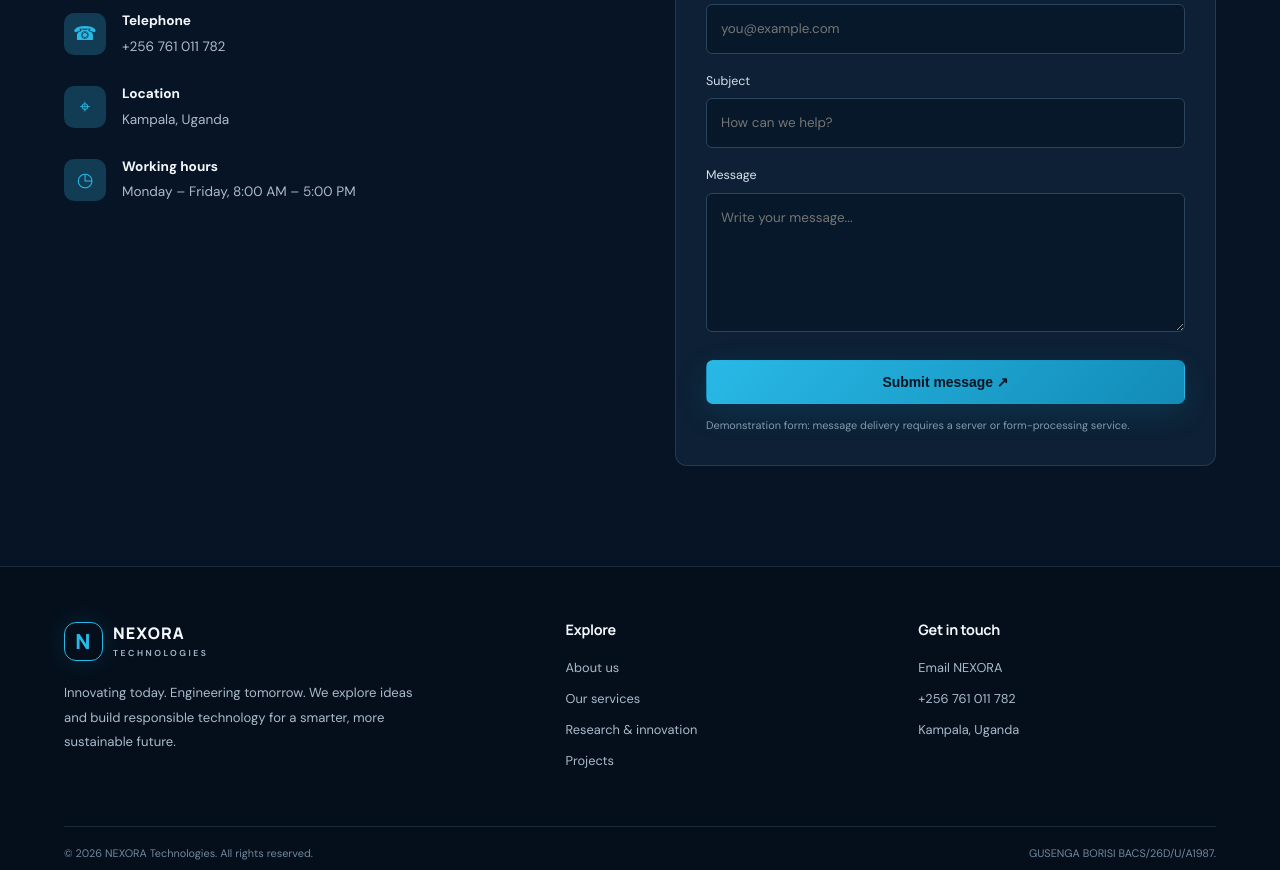
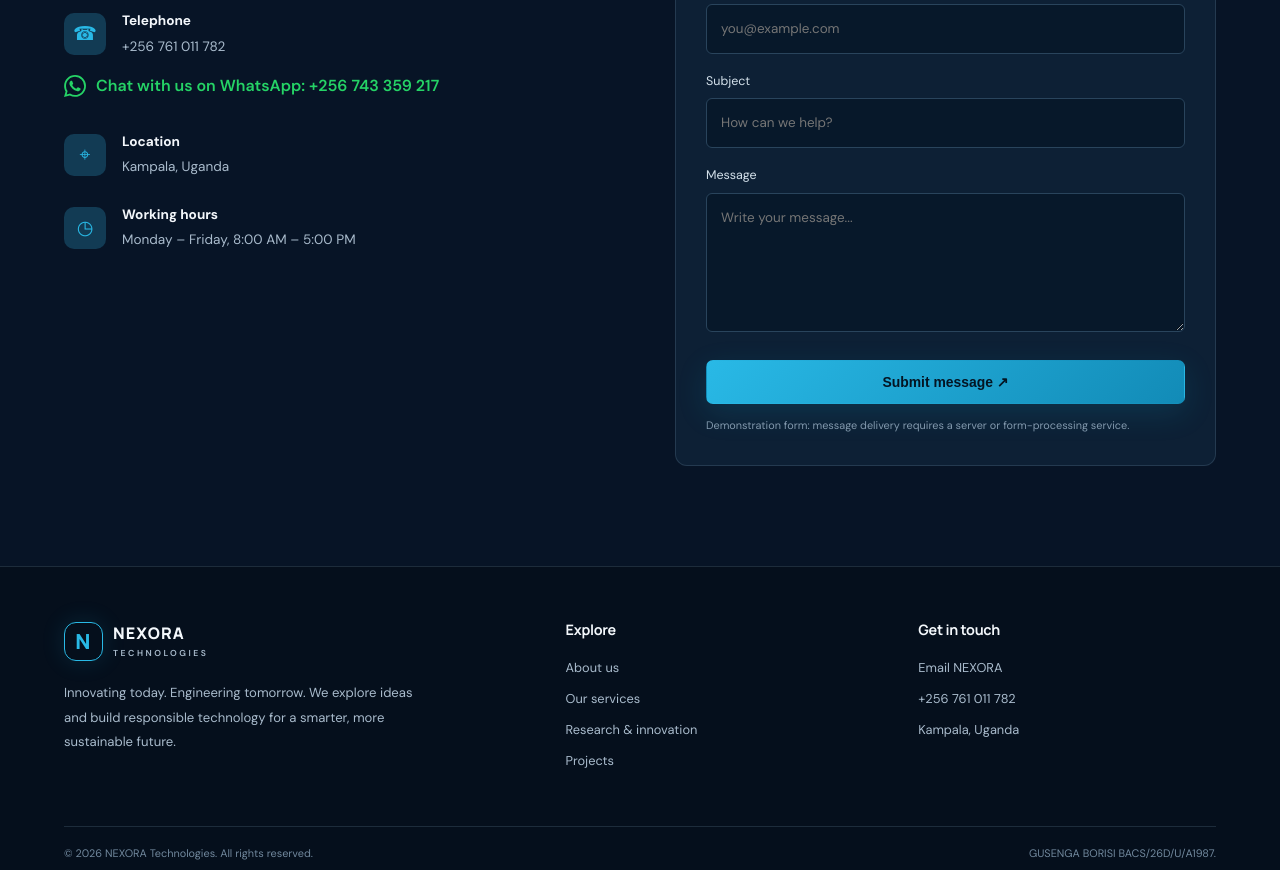
Before and after one commit to borisnucleus891-code/nexoratech, a plain HTML site: page contact.html in a window 1280 px wide. Shown: the part 942-1812 px from the top of the page. Drawn offline with Linux system fonts and the light colour scheme.

Commit message:
Include WhatsApp contact information
Added WhatsApp contact link with icon and details.

```diff
--- a/contact.html
+++ b/contact.html
@@ -31,6 +31,19 @@
 <section class="section container contact-layout"><div><span class="eyebrow">GET IN TOUCH</span><h2>We are ready to <em>listen.</em></h2><p class="muted">Reach us through the contact details below. For this academic demonstration, the contact details are sample organization information.</p>
 <div class="contact-detail"><span>✉</span><div><b>Email</b><a href="mailto:borisnucleus891@gmail.com">borisnucleus891@gmail.com</a></div></div>
 <div class="contact-detail"><span>☎</span><div><b>Telephone</b><a href="tel:+256761011782">+256 761 011 782</a></div></div>
+
+<a href="https://wa.me/256743359217"
+   class="whatsapp-contact"
+   target="_blank"
+   rel="noopener noreferrer">
+
+    <svg class="whatsapp-icon" viewBox="0 0 24 24">
+        <path d="M20.52 3.48A11.87 11.87 0 0 0 12.05 0C5.48 0 .14 5.34.14 11.91c0 2.1.55 4.15 1.6 5.96L0 24l6.29-1.65a11.9 11.9 0 0 0 5.76 1.47h.01c6.57 0 11.91-5.34 11.91-11.91a11.84 11.84 0 0 0-3.45-8.43ZM12.06 21.8a9.9 9.9 0 0 1-5.04-1.38l-.36-.21-3.73.98 1-3.64-.24-.37a9.88 9.88 0 0 1-1.52-5.27c0-5.46 4.44-9.9 9.9-9.9a9.83 9.83 0 0 1 7 2.9 9.83 9.83 0 0 1 2.9 7c0 5.45-4.44 9.89-9.9 9.89Zm5.43-7.41c-.3-.15-1.77-.87-2.05-.97-.28-.1-.48-.15-.68.15-.2.3-.77.97-.94 1.17-.17.2-.35.23-.65.08-.3-.15-1.27-.47-2.42-1.5-.9-.8-1.5-1.78-1.67-2.08-.17-.3-.02-.46.13-.61.14-.13.3-.35.45-.52.15-.17.2-.3.3-.5.1-.2.05-.37-.02-.52-.08-.15-.68-1.64-.93-2.24-.24-.59-.49-.51-.68-.52h-.58c-.2 0-.52.08-.8.37-.28.3-1.05 1.03-1.05 2.52s1.08 2.92 1.23 3.12c.15.2 2.13 3.25 5.16 4.56.72.31 1.28.5 1.71.64.72.23 1.37.2 1.89.12.58-.09 1.77-.73 2.02-1.44.25-.71.25-1.32.17-1.44-.07-.13-.27-.2-.57-.35Z"/>
+    </svg>
+
+    Chat with us on WhatsApp: +256 743 359 217
+</a>
+
 <div class="contact-detail"><span>⌖</span><div><b>Location</b><p>Kampala, Uganda</p></div></div>
 <div class="contact-detail"><span>◷</span><div><b>Working hours</b><p>Monday – Friday, 8:00 AM – 5:00 PM</p></div></div>
 </div>
```
